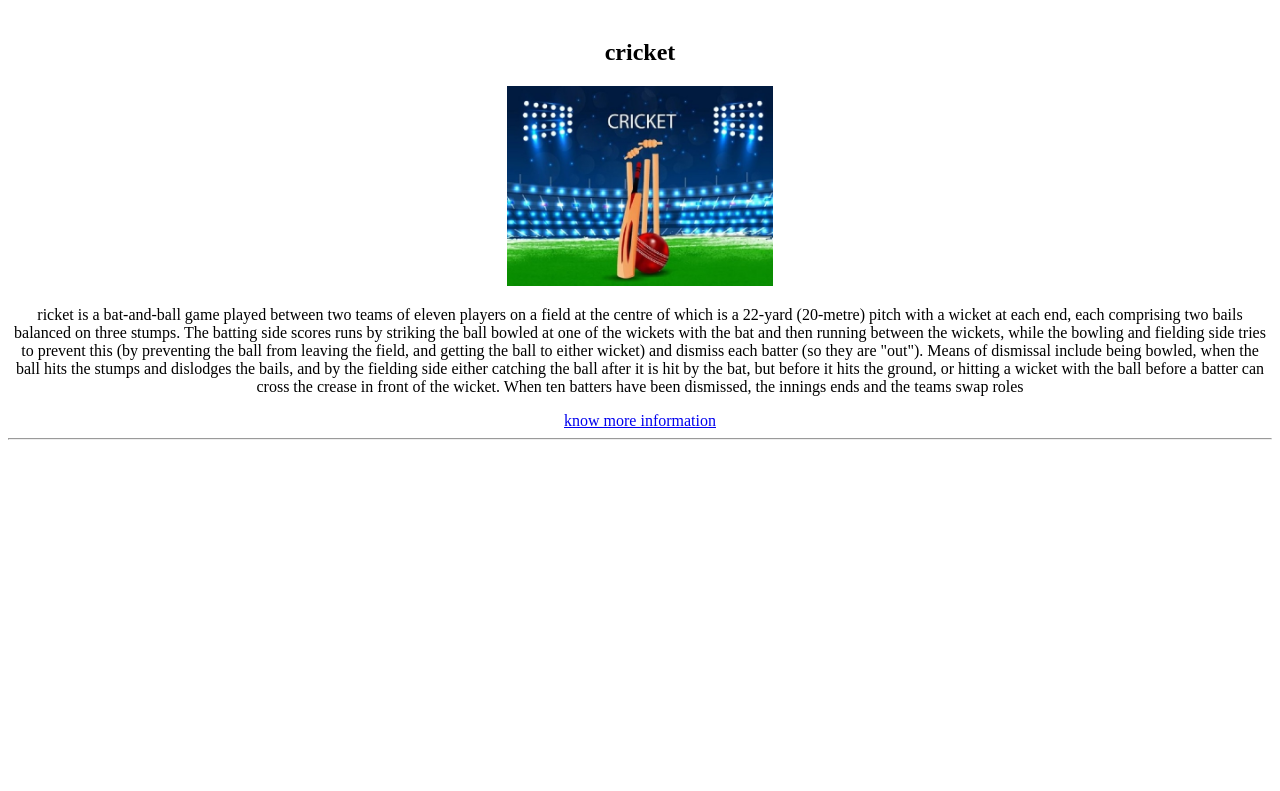
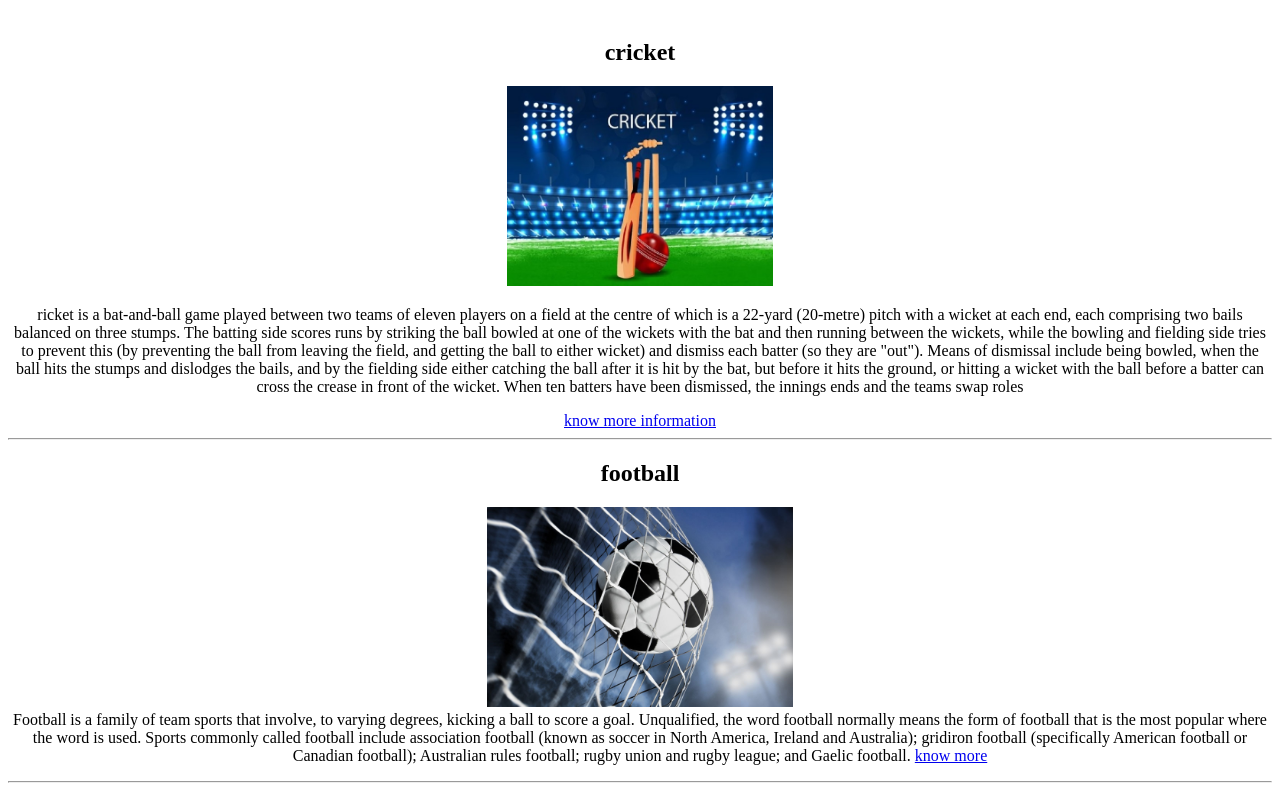
Before and after one commit to vivekpatil2001/sport, a plain HTML site: page index.html in a window 1280 px wide. Shown: the part 79-870 px from the top of the page. Before the commit the page ends 800 px from the top, so only its background shows below. Drawn offline with Linux system fonts and the light colour scheme.

Commit message:
chnge football infomation

```diff
--- a/index.html
+++ b/index.html
@@ -10,7 +10,15 @@
     <h2> cricket</h2>
     <img src="cricket.jpg" height="200px"/>
    <p> ricket is a bat-and-ball game played between two teams of eleven players on a field at the centre of which is a 22-yard (20-metre) pitch with a wicket at each end, each comprising two bails balanced on three stumps. The batting side scores runs by striking the ball bowled at one of the wickets with the bat and then running between the wickets, while the bowling and fielding side tries to prevent this (by preventing the ball from leaving the field, and getting the ball to either wicket) and dismiss each batter (so they are "out"). Means of dismissal include being bowled, when the ball hits the stumps and dislodges the bails, and by the fielding side either catching the ball after it is hit by the bat, but before it hits the ground, or hitting a wicket with the ball before a batter can cross the crease in front of the wicket. When ten batters have been dismissed, the innings ends and the teams swap roles</p>
+
    <a href="https://en.wikipedia.org/wiki/Cricket#Laws_and_gameplay">know more information</a><hr>
+
+   <p>
+   <h2>football</h2>
+   <img src="football.jpg" height="200px"/><br>
+   Football is a family of team sports that involve, to varying degrees, kicking a ball to score a goal. Unqualified, the word football normally means the form of football that is the most popular where the word is used. Sports commonly called football include association football (known as soccer in North America, Ireland and Australia); gridiron football (specifically American football or Canadian football); Australian rules football; rugby union and rugby league; and Gaelic football.
+   <a href="https://en.wikipedia.org/wiki/Football">know more</a></p><hr>
+
 
 </body>
 </html>
```
Also changed, not shown: football.jpg (added).
